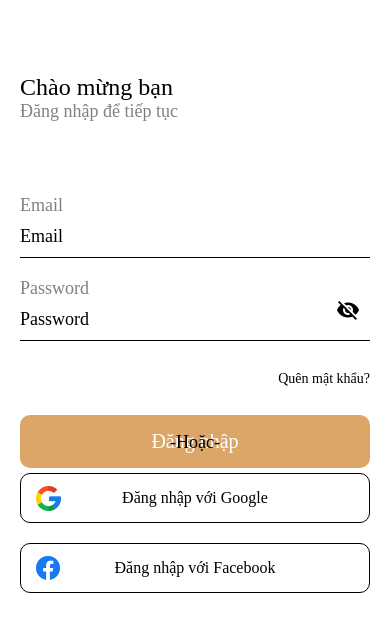
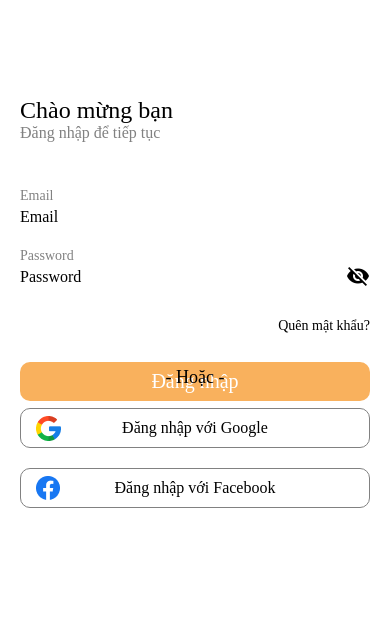
Before and after one commit to NguyenVanViet2004/Wedding_Dress_Consultation_App, a React Native app: screen /Login in a window 390 px wide. Shown: the top 632 px of the page. Built offline with nearby package versions, Linux system fonts and the light colour scheme.

Commit message:
sửa layout login

```diff
--- a/babel.config.js
+++ b/babel.config.js
@@ -1,3 +1,4 @@
 module.exports = {
   presets: ['module:@react-native/babel-preset'],
+  plugins: ['react-native-reanimated/plugin'],
 };
--- a/package.json
+++ b/package.json
@@ -16,12 +16,12 @@
     "@react-navigation/native-stack": "^6.9.20",
     "@react-navigation/stack": "^6.3.25",
     "react": "18.2.0",
-    "react-native": "0.73.5",
+    "react-native": "0.73.6",
     "react-native-fs": "^2.20.0",
     "react-native-gesture-handler": "^2.15.0",
     "react-native-paper": "^5.12.3",
     "react-native-permissions": "^4.1.4",
-    "react-native-reanimated": "^3.7.1",
+    "react-native-reanimated": "^3.8.1",
     "react-native-safe-area-context": "^4.9.0",
     "react-native-screens": "^3.29.0",
     "react-native-simple-toast": "^3.3.0",
--- a/src/components/Button/ButtonCustom.jsx
+++ b/src/components/Button/ButtonCustom.jsx
@@ -21,8 +21,8 @@ const styles = StyleSheet.create({
     },
     button:{
         borderRadius: BORDERRADIUS.radius_10,
-        paddingVertical: SPACING.space_15,
-        backgroundColor: COLORS.Tawny,
+        paddingVertical: SPACING.space_8,
+        backgroundColor: COLORS.Orange,
         marginHorizontal: SPACING.space_20
     },
 })
--- a/src/components/TextInput/TextInputCustom.tsx
+++ b/src/components/TextInput/TextInputCustom.tsx
@@ -45,22 +45,22 @@ const TextInputCustom = ({ props, label, state, setErrorInput}: { props: any, la
     return (
       <View style={styles.inputContainer}>
         <Text style={styles.label}>{label}</Text>
+        <View style={styles.mainInput}>
         <TextInput
           {...props}
           secureTextEntry={isPasswordVisible}
           onChangeText={value => onChangeTextHandler(value, props.type)}
           style={[
             styles.input,
-            { borderBottomColor: state ? COLORS.Red : COLORS.Black },
           ]}
         />
-
         <TouchableOpacity
           onPress={togglePasswordVisibility}
           style={styles.eyeIcon}>
           <Icons name={eye} size={SPACING.space_24} />
         </TouchableOpacity>
-
+        </View>
+        <View style={{flex: 1, height: 1, backgroundColor: state ? COLORS.Red : COLORS.Gray}}></View>
         {/* show error message */}
         {state && <Text style={styles.errorMessage}>{props.errorMessage}</Text>}
       </View>
@@ -76,9 +76,9 @@ const TextInputCustom = ({ props, label, state, setErrorInput}: { props: any, la
         onChangeText={value => onChangeTextHandler(value, props.type)}
         style={[
           styles.input,
-          { borderBottomColor: state ? COLORS.Red : COLORS.Black },
         ]}
       />
+      <View style={{flex: 1, height: 1, backgroundColor: state ? COLORS.Red : COLORS.Gray}}></View>
 
       {/* show error message */}
       {state && <Text style={styles.errorMessage}>{props.errorMessage}</Text>}
@@ -90,29 +90,34 @@ export default TextInputCustom;
 
 const styles = StyleSheet.create({
   input: {
-    borderBottomWidth: 1,
-    paddingVertical: SPACING.space_10,
-    fontSize: FONTSIZE.size_18,
+    fontSize: FONTSIZE.size_16,
     fontFamily: FONTFAMILY.Roboto_Regular,
+    flex: 1,
+    paddingBottom: SPACING.space_4 / 2,
+    paddingTop: SPACING.space_4
   },
   label: {
-    fontFamily: FONTFAMILY.Roboto_Bold,
-    fontSize: FONTSIZE.size_18,
+    fontFamily: FONTFAMILY.Roboto_Medium,
+    fontSize: FONTSIZE.size_14,
     color: COLORS.Gray,
   },
   inputContainer: {
     marginHorizontal: SPACING.space_20,
-    position: 'relative',
     justifyContent: 'center',
   },
   eyeIcon: {
-    position: 'absolute',
-    right: SPACING.space_10,
+
+  },
+  mainInput:{
+    flexDirection: 'row',
+    justifyContent: 'center',
+    alignItems: 'center'
   },
   errorMessage: {
-    fontFamily: FONTFAMILY.Roboto_Medium,
+    fontFamily: FONTFAMILY.Roboto_Light,
     color: COLORS.Red,
-    fontSize: FONTSIZE.size_18,
-    marginVertical: SPACING.space_4
+    fontSize: FONTSIZE.size_12,
+    marginVertical: SPACING.space_4,
+    paddingLeft: SPACING.space_4
   },
 });
--- a/src/screens/Login/Login.style.jsx
+++ b/src/screens/Login/Login.style.jsx
@@ -9,22 +9,25 @@ export const LoginStyles = StyleSheet.create({
     loginTitle:{
         paddingHorizontal: SPACING.space_20,
         flex: 1,
-        justifyContent: 'center'
+        justifyContent: 'center',
+        marginTop: SPACING.space_20 * 4,
+        marginBottom: SPACING.space_20
     },
     loginTitleText:{
-        fontFamily: FONTFAMILY.Roboto_Bold,
+        fontFamily: FONTFAMILY.Roboto_Medium,
         fontSize: FONTSIZE.size_24,
         color: COLORS.Black
     },
     subLoginTitleText:{
-        fontFamily: FONTFAMILY.Roboto_Light,
-        fontSize: FONTSIZE.size_18,
+        fontFamily: FONTFAMILY.Roboto_Medium,
+        fontSize: FONTSIZE.size_16,
         color: COLORS.Gray
     },
     loginForm:{
         flex: 2,
         gap: SPACING.space_20,
-        marginBottom: SPACING.space_20
+        marginBottom: SPACING.space_20,
+        marginTop: SPACING.space_8
     },
     forgotPasswordLabel:{
         fontFamily: FONTFAMILY.Roboto_Light,
@@ -39,6 +42,7 @@ export const LoginStyles = StyleSheet.create({
         flex: 2,
         gap: SPACING.space_20,
         marginHorizontal: SPACING.space_20,
+        paddingBottom: SPACING.space_20 * 3
     },
     optionsTitle: {
         textAlign: 'center',
@@ -51,8 +55,9 @@ export const LoginStyles = StyleSheet.create({
         alignItems: 'center',
         borderRadius: BORDERRADIUS.radius_10,
         borderWidth: 1,
-        paddingVertical: SPACING.space_15,
-        position: 'relative'
+        paddingVertical: SPACING.space_10,
+        position: 'relative',
+        borderColor: COLORS.Gray,
     },
     iconButton:{
         position: 'absolute',
@@ -61,7 +66,7 @@ export const LoginStyles = StyleSheet.create({
     labelButton:{
         flex: 1,
         textAlign:'center',
-        fontFamily: FONTFAMILY.Roboto_Light,
+        fontFamily: FONTFAMILY.Roboto_Regular,
         fontSize: FONTSIZE.size_16,
         color: COLORS.Black
     },
--- a/src/screens/Login/Login.tsx
+++ b/src/screens/Login/Login.tsx
@@ -40,12 +40,11 @@ const Login = () => {
     <ScrollView contentContainerStyle={{flex: 1}} >
       <SafeAreaView style={styles.container} >
 
+        <ScrollView>
         <View style={styles.loginTitle} >
           <Text style={styles.loginTitleText} >Chào mừng bạn</Text>
           <Text style={styles.subLoginTitleText} >Đăng nhập để tiếp tục</Text>
         </View>
-
-        <ScrollView>
           {/* Login form */}
           <KeyboardAvoidingView behavior={Platform.OS === 'ios' ? 'padding' : 'height'} style={styles.loginForm} >
             <TextInputCustom props={{
@@ -81,7 +80,7 @@ const Login = () => {
 
           {/* Option login form */}
           <View style={styles.optionsLoginForm} >
-            <Text style={styles.optionsTitle} >-Hoặc-</Text>
+            <Text style={styles.optionsTitle} >- Hoặc -</Text>
 
             <TouchableOpacity style={styles.optionsButton} >
               <Image source={require('../../assets/images/googleIcon.png')} style={styles.iconButton} />
--- a/src/screens/Splash/Splash.tsx
+++ b/src/screens/Splash/Splash.tsx
@@ -1,3 +1,4 @@
+/* eslint-disable prettier/prettier */
 import { View, Text, SafeAreaView, Image } from 'react-native'
 import React from 'react'
 import { SplashStyle as styles } from './Splash.style'
--- a/src/theme/Theme.ts
+++ b/src/theme/Theme.ts
@@ -38,6 +38,7 @@ interface Color {
     VividOrange: string;
     Red: string;
     Green: string;
+    Orange: string;
 }
 
 export const COLORS: Color = {
@@ -50,6 +51,7 @@ export const COLORS: Color = {
     VividOrange: '#FD6A00',
     Red: '#E53935',
     Green: '#07FF02',
+    Orange: "#F9B15D"
 };
 
 interface FontFamily {
```
Also changed, not shown: 1 other file (tests, documents, lock files or other folders).
